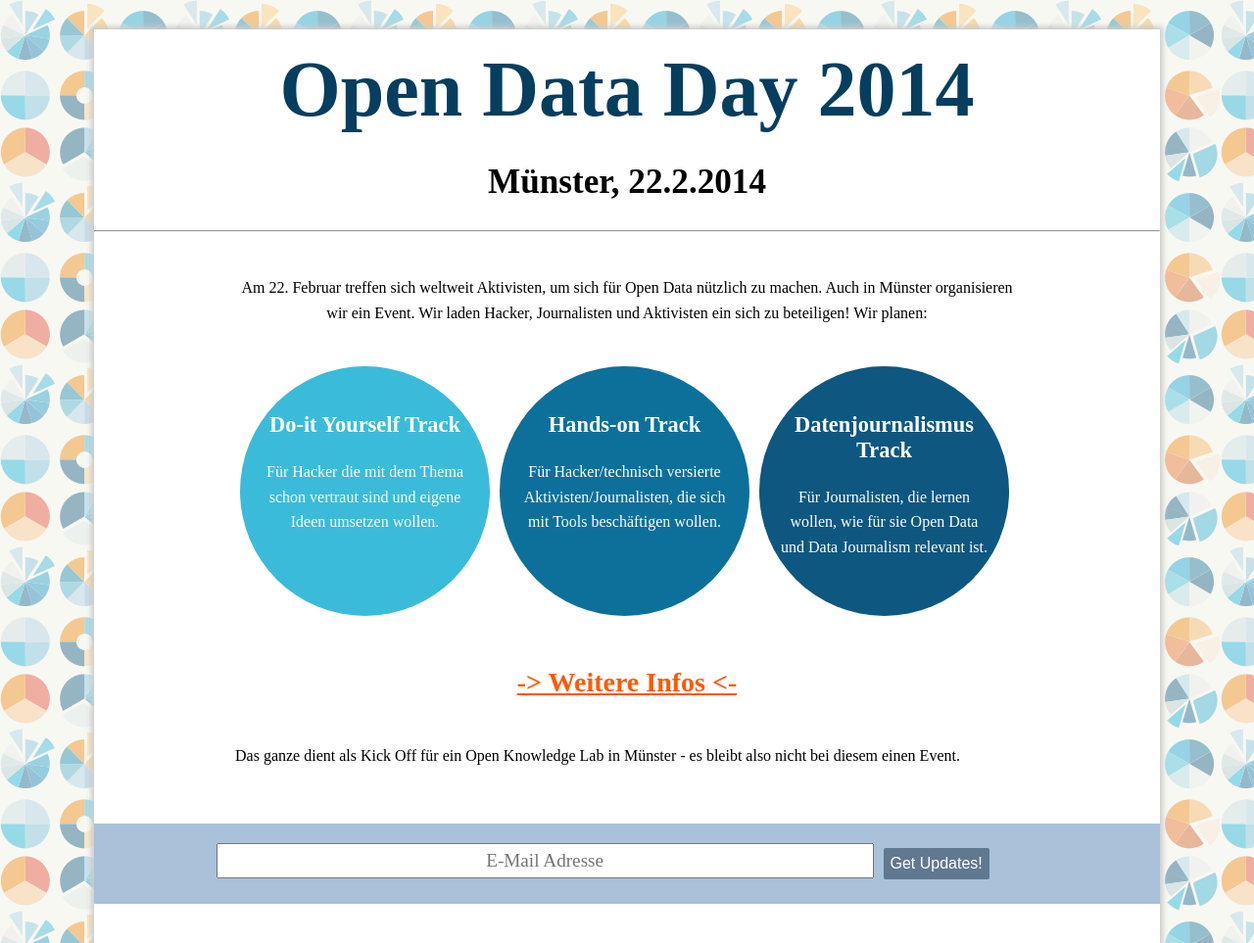
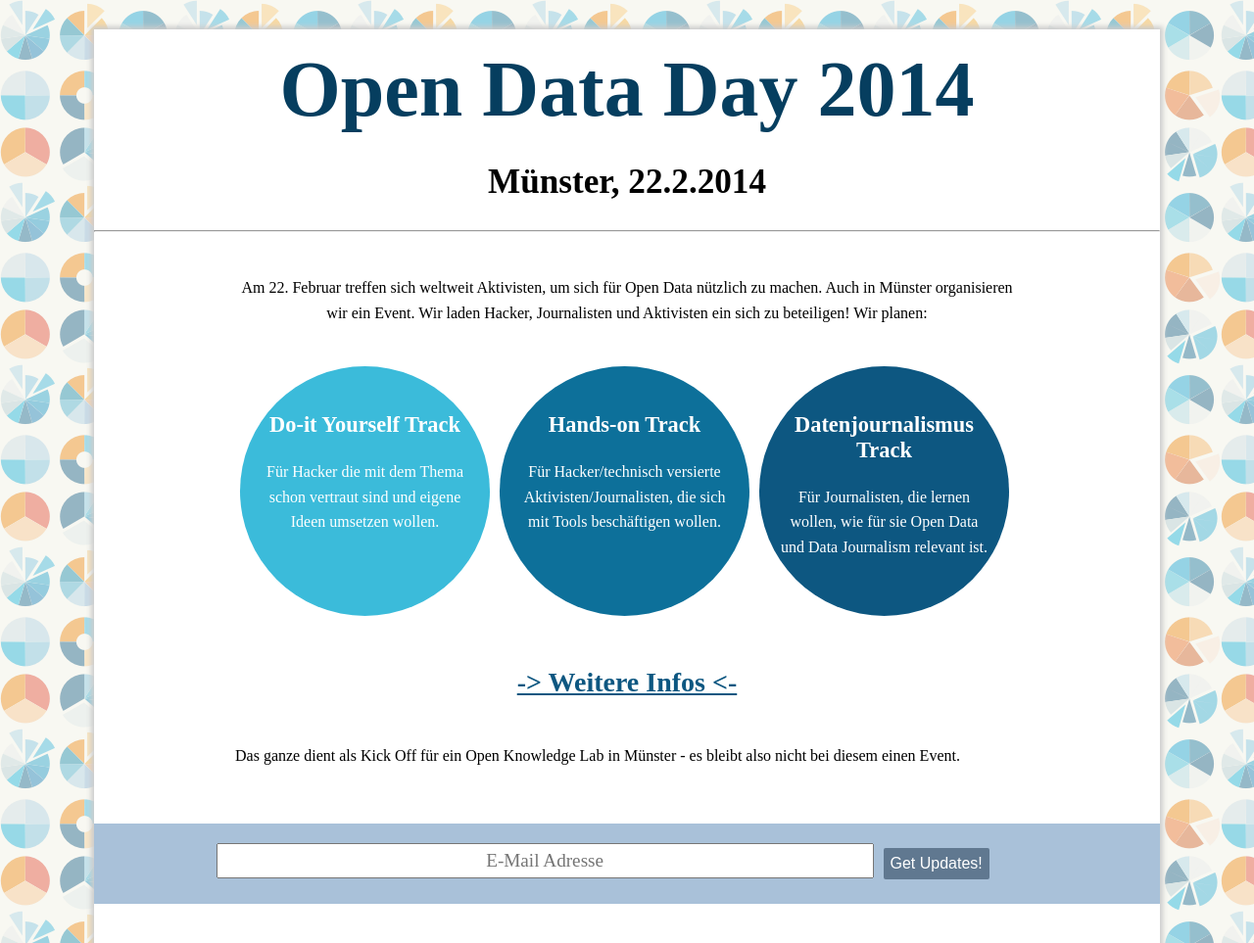
Before and after one commit to codeformuenster/opendataday, a Jekyll site: the page built from index.html, in a window 1280 px wide. Shown: the top 963 px of the page at 98% size. Built offline with Jekyll 4.4.1, drawn with Linux system fonts in a browser that asks for light colours; nearby versions of some CDN libraries; Markdown is read by kramdown in place of the engine named in the settings; grey boxes are pictures that could not be loaded.

Commit message:
changes link color

```diff
--- a/assets/css/application.css
+++ b/assets/css/application.css
@@ -64,7 +64,7 @@ body {
       margin:50px 0px 10px;
     }
     #container #home #intro .button {
-      color: #FF5905;
+      color: #0D5781;
       padding: 20px;
       font-size: 28px;
       font-weight: 700;
```
Also changed, not shown: 1 other file.
